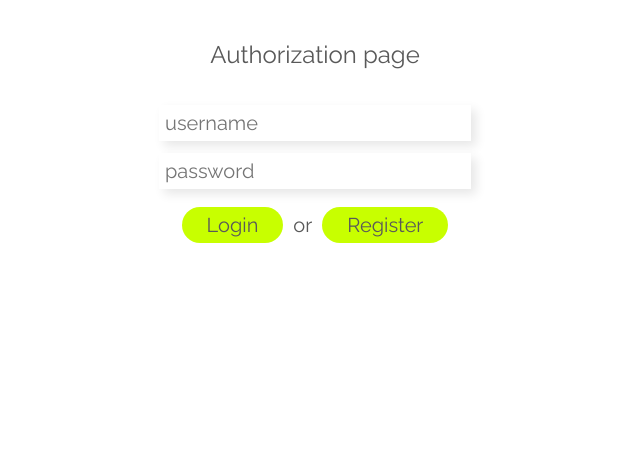
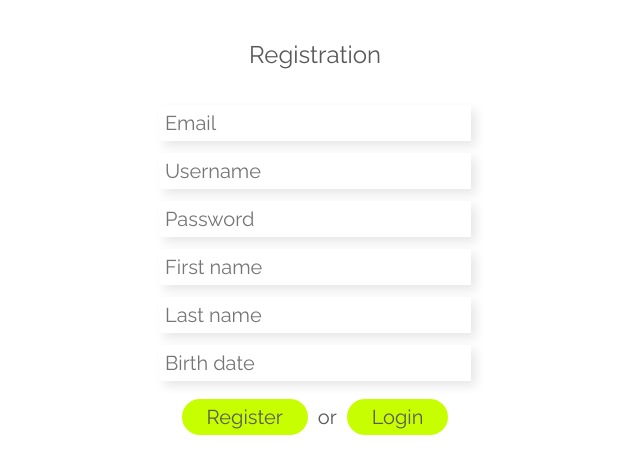
Before and after one commit to mrtedn21/social_app, a React (Create React App) app in the folder frontend/: page /register in a window 1280 px wide. Shown: the top 474 px of the page, without its empty margins (325-965 px from the left). Built offline with nearby package versions, Linux system fonts and the light colour scheme.

Commit message:
add router and register page (register page is raw)

```diff
--- a/frontend/package.json
+++ b/frontend/package.json
@@ -6,9 +6,13 @@
     "@testing-library/jest-dom": "^5.16.5",
     "@testing-library/react": "^13.4.0",
     "@testing-library/user-event": "^13.5.0",
+    "localforage": "^1.10.0",
+    "match-sorter": "^6.3.1",
     "react": "^18.2.0",
     "react-dom": "^18.2.0",
+    "react-router-dom": "^6.4.2",
     "react-scripts": "5.0.1",
+    "sort-by": "^1.2.0",
     "web-vitals": "^2.1.4"
   },
   "scripts": {
--- a/frontend/src/App.js
+++ b/frontend/src/App.js
@@ -1,13 +1,25 @@
 import React from 'react';
+import {
+    createBrowserRouter,
+    RouterProvider,
+    Route,
+} from "react-router-dom"
 
 import './App.css';
-import Login from "./Login";
+import Login from "./auth/Login";
+import Register from "./auth/Register";
+
+
+const router = createBrowserRouter([
+    {path: '/login', element: <Login />},
+    {path: '/register', element: <Register />},
+])
 
 
 function App() {
   return (
     <div className="App">
-      <Login />
+      <RouterProvider router={router} />
     </div>
   );
 }
--- /dev/null
+++ b/frontend/src/auth/Login.js
@@ -0,0 +1,61 @@
+import './Auth.css';
+import React from 'react';
+
+
+class Login extends React.Component {
+    constructor(props) {
+        super(props);
+        this.state = {
+            username: '',
+            password: '',
+        }
+
+        this.inputHandle = this.inputHandle.bind(this)
+        this.clickHandle = this.clickHandle.bind(this)
+    }
+
+    inputHandle(event) {
+        this.setState({
+            [event.target.name]: event.target.value
+        })
+    }
+
+    async clickHandle(event) {
+        event.preventDefault()
+        let response = await fetch('http://localhost:8000/api/auth/', {
+            method: 'POST',
+            headers: {
+              'Content-Type': 'application/json'
+            },
+            body: JSON.stringify({
+                username: this.state.username,
+                password: this.state.password,
+            }),
+        })
+            .then(response => response.json())
+            .then(data => document.cookie = 'token=' + data.token)
+    }
+
+    render() {
+        return (
+            <div className="auth-container">
+                <p>Authorization page</p>
+                <form className="auth-form">
+                    <input type="text" placeholder="Username"
+                           name="username" onChange={this.inputHandle}/>
+
+                    <input type="password" placeholder="Password"
+                           name="password" onChange={this.inputHandle}/>
+
+                    <div>
+                        <input type="submit" onClick={this.clickHandle} value="Login"/>
+                        or
+                        <a href="register">Register</a>
+                    </div>
+                </form>
+            </div>
+        )
+    }
+}
+
+export default Login;
--- a/frontend/src/Login.js
+++ b/frontend/src/auth/Register.js
@@ -1,4 +1,4 @@
-import './Login.css';
+import './Auth.css';
 import React from 'react';
 
 
@@ -8,6 +8,10 @@ class Login extends React.Component {
         this.state = {
             username: '',
             password: '',
+            email: '',
+            first_name: '',
+            last_name: '',
+            birth_date: '',
         }
 
         this.inputHandle = this.inputHandle.bind(this)
@@ -39,18 +43,30 @@ class Login extends React.Component {
     render() {
         return (
             <div className="auth-container">
-                <p>Authorization page</p>
+                <p>Registration</p>
                 <form className="auth-form">
-                    <input type="text" placeholder="username"
+                    <input type="text" placeholder="Email"
+                           name="email" onChange={this.inputHandle}/>
+
+                    <input type="text" placeholder="Username"
                            name="username" onChange={this.inputHandle}/>
 
-                    <input type="password" placeholder="password"
+                    <input type="password" placeholder="Password"
                            name="password" onChange={this.inputHandle}/>
 
+                    <input type="text" placeholder="First name"
+                           name="first_name" onChange={this.inputHandle}/>
+
+                    <input type="text" placeholder="Last name"
+                           name="last_name" onChange={this.inputHandle}/>
+
+                    <input type="text" placeholder="Birth date"
+                           name="birth_date" onChange={this.inputHandle}/>
+
                     <div>
-                        <input type="submit" onClick={this.clickHandle} value="Login"/>
+                        <input type="submit" onClick={this.clickHandle} value="Register"/>
                         or
-                        <a href="register">Register</a>
+                        <a href="login">Login</a>
                     </div>
                 </form>
             </div>
```
Also changed, not shown: frontend/src/auth/Auth.css (renamed from frontend/src/Login.css), 1 other file (tests, documents, lock files or other folders).
